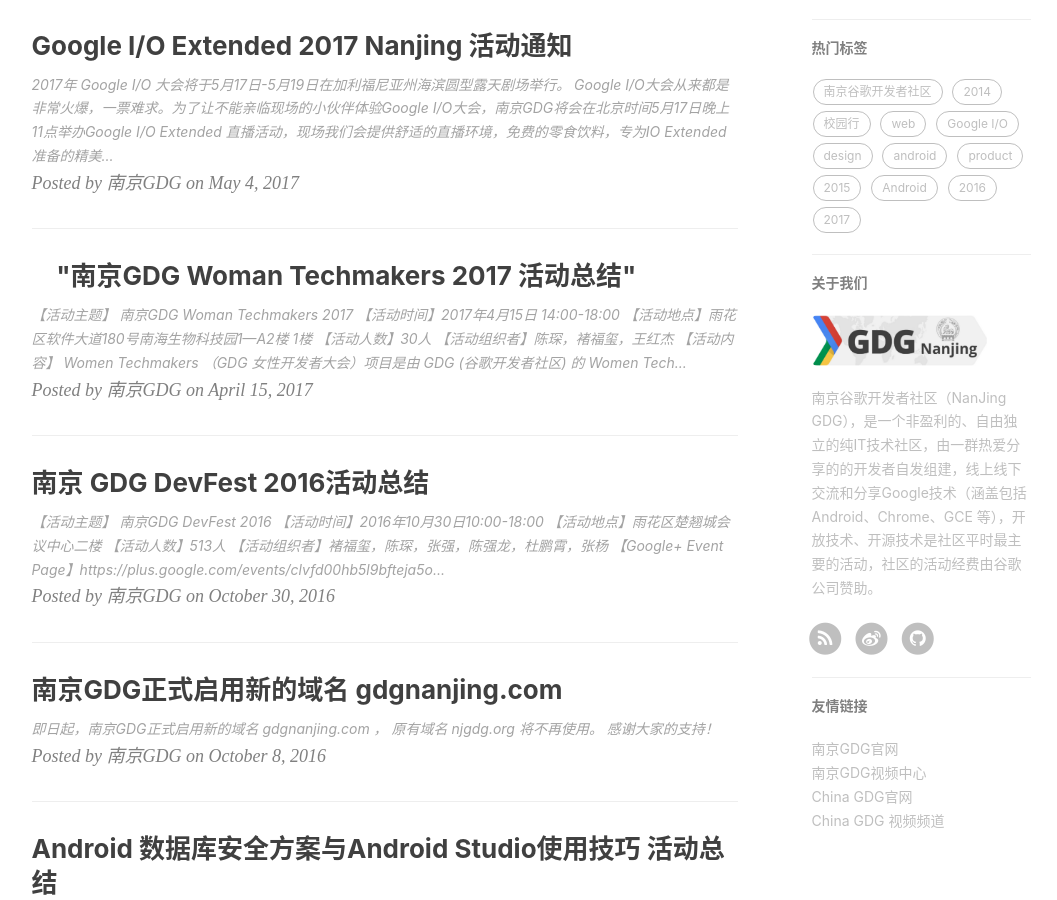
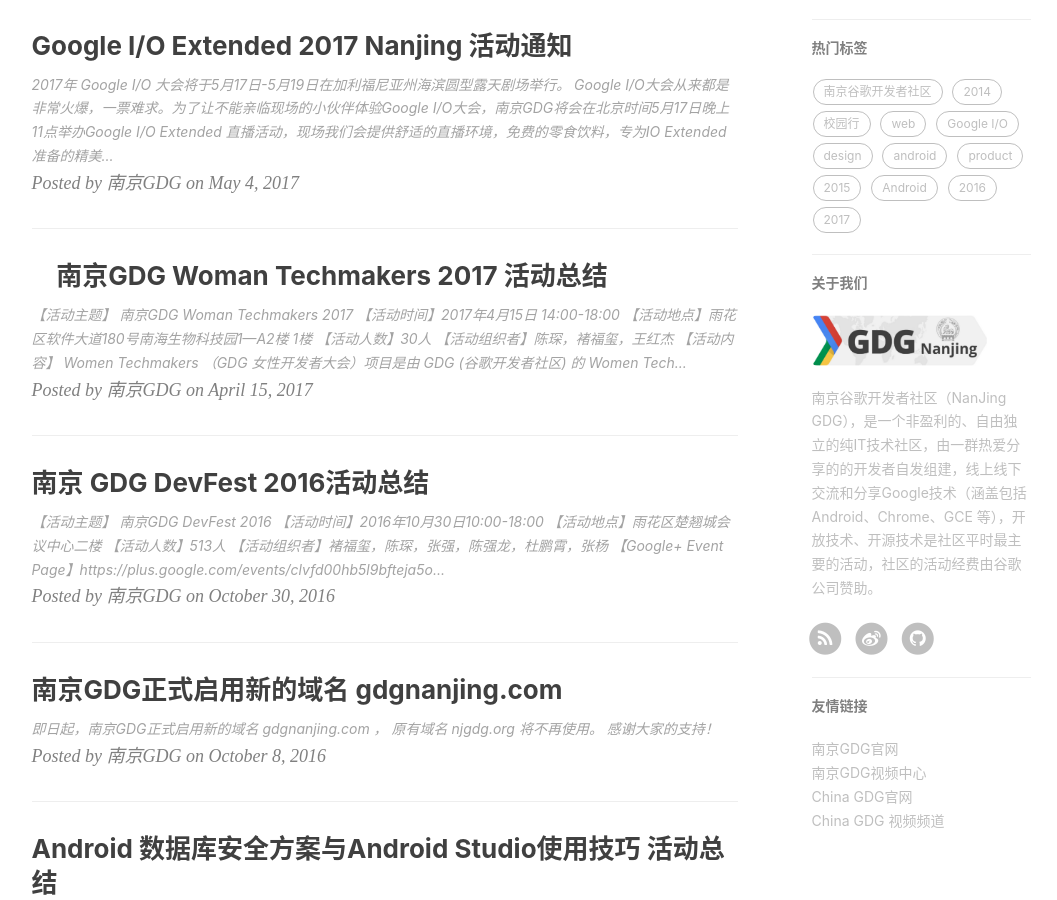
Before and after one commit to njgdg/njgdg.github.io, a Jekyll site: the page built from index.html, in a window 1280 px wide and 900 px high, scrolled down 439 px. Shown: the whole window, without its empty margins (136-1193 px from the left). Built offline with Jekyll 4.4.1, drawn with Linux system fonts in a browser that asks for light colours; nearby versions of some CDN libraries; the list of posts is cut into pages by our own code; comment, search, counter and statistics services are not loaded.

```diff
--- a/_posts/2017-04-15-nanjing-gdg-wtm-2017-summary.markdown
+++ b/_posts/2017-04-15-nanjing-gdg-wtm-2017-summary.markdown
@@ -1,6 +1,6 @@
 ---
 layout:     post
-title:      "南京GDG Woman Techmakers 2017 活动总结"
+title:      南京GDG Woman Techmakers 2017 活动总结
 subtitle:   ""
 date:       2017-04-15
 author:     "南京GDG"
```
